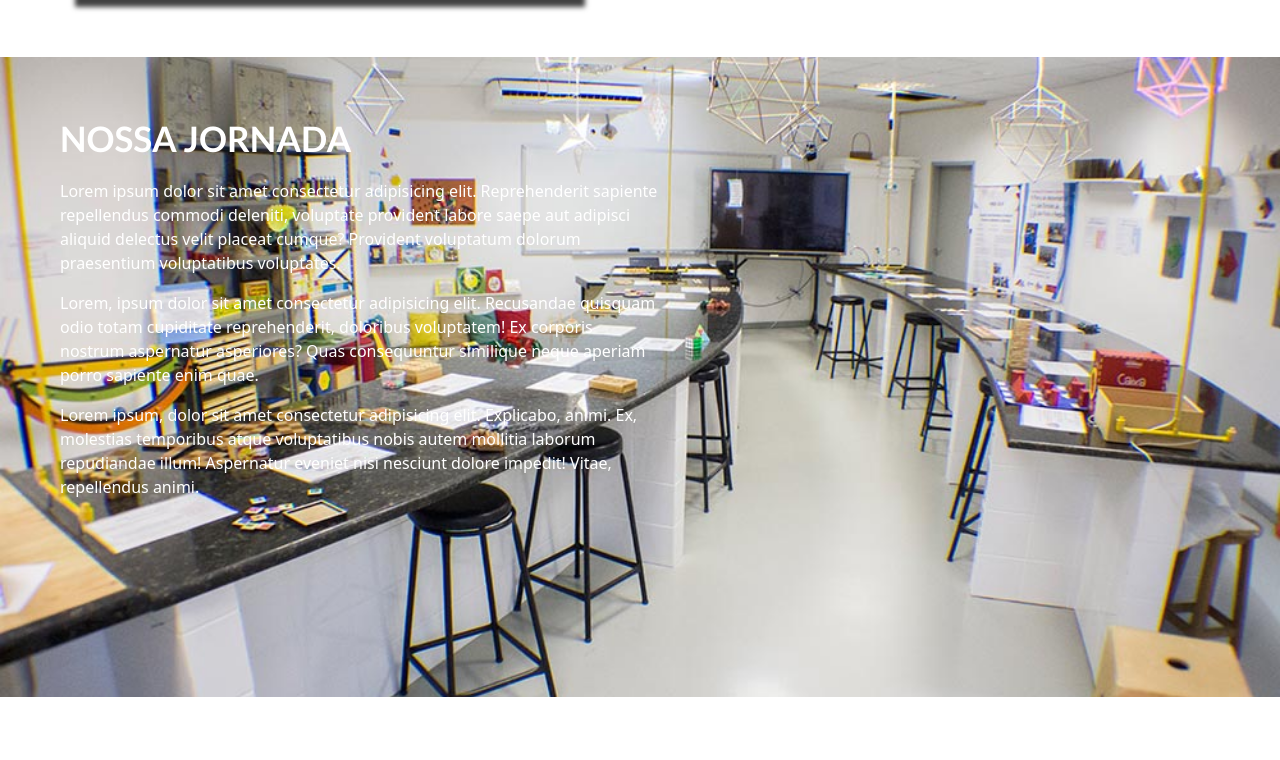
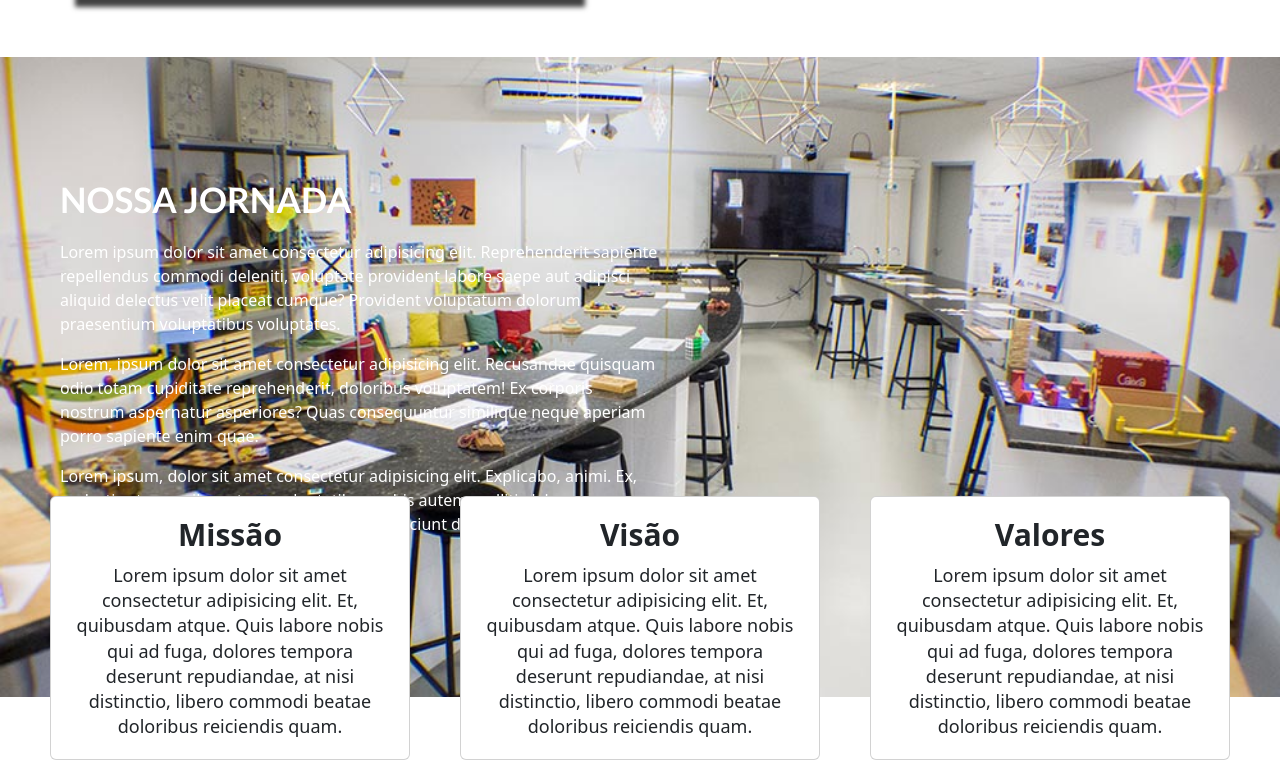
Before and after one commit to becastellani/ProjetoClubeDeCiencias, a plain HTML site: page Pages/Sobre.html in a window 1280 px wide. Shown: the part 1054-1814 px from the top of the page. Before the commit the page ends 1751 px from the top, so only its background shows below. Drawn offline with nearby package versions, Linux system fonts and the light colour scheme; a small style sheet from the web is missing; files whose address does not match are found by name.

Commit message:
seção valores pagina sobre

```diff
--- a/Pages/Sobre.html
+++ b/Pages/Sobre.html
@@ -63,7 +63,6 @@
 
         </section>
 
-
         <section class="secao__historia">
 
                 <div class="secao__sobre__imagem">
@@ -95,7 +94,6 @@
 
         </section>
 
-
         <section class="secao__valores">
 
             <div class="secao__valores__conteudo">
@@ -124,10 +122,47 @@
                 </p>
 
             </div>
+        </section>
+
+        <section class="secao__valores__cards">
+            <div class="grid-container">
+                <div class="card">
+                  <div class="card-content">
+                    <h2 class="card-title">Missão</h2>
+                    <p class="card-text">
+                        Lorem ipsum dolor sit amet consectetur adipisicing elit.
+                        Et, quibusdam atque. Quis labore nobis qui ad fuga, dolores tempora deserunt
+                        repudiandae, at nisi distinctio, libero commodi beatae doloribus reiciendis quam.
+                    </p>
+                  </div>
+                </div>
+
+                <div class="card">
+                  <div class="card-content">
+                    <h2 class="card-title">Visão</h2>
+                    <p class="card-text">
+                        Lorem ipsum dolor sit amet consectetur adipisicing elit.
+                        Et, quibusdam atque. Quis labore nobis qui ad fuga, dolores tempora deserunt
+                        repudiandae, at nisi distinctio, libero commodi beatae doloribus reiciendis quam.
+                    </p>
+                  </div>
+                </div>
+
+                <div class="card">
+                  <div class="card-content">
+                    <h2 class="card-title">Valores</h2>
+                    <p class="card-text">
+                        Lorem ipsum dolor sit amet consectetur adipisicing elit.
+                        Et, quibusdam atque. Quis labore nobis qui ad fuga, dolores tempora deserunt
+                        repudiandae, at nisi distinctio, libero commodi beatae doloribus reiciendis quam.
+                    </p>
+                  </div>
+                </div>
+            </div>
+        </section>
 
 
 
-        </section>
 
     </main>
 
--- a/assets/style/sobre/valores/secao__valores.css
+++ b/assets/style/sobre/valores/secao__valores.css
@@ -1,5 +1,9 @@
 .secao__valores{
+    position: relative;
 
+}
+
+.secao__valores__conteudo{
     color: white;
 
     width: 100vw;
@@ -10,12 +14,17 @@
     background-attachment: fixed;
     background-position: center;
 
+    display: flex;
+    flex-direction: column;
+    justify-content: center;
 
-    padding: 60px;
+    padding-left: 60px;
 
 }
 
 .secao__valores__conteudo > h2{
+
+
 
     text-transform: uppercase;
     font-family: var(--font__lato);
@@ -28,3 +37,48 @@
 
     max-width: 600px;
 }
+
+/* .secao__valores__cards{
+
+    position: absolute;
+    bottom: -160px;
+} */
+
+.grid-container {
+    position: absolute;
+    top: 1550px;    /* isso vai ferra o responsivo */
+    padding: 0 50px;
+    width: 100%;
+
+    display: grid;
+    grid-template-columns: repeat(auto-fit, minmax(250px, 1fr));
+    gap: 50px;
+
+
+  }
+
+  .card {
+    height: auto;
+    background-color: #f0f0f0;
+    padding: 20px;
+
+  }
+
+
+  /* .card-content {
+    flex-grow: 1;
+  } */
+
+  h2.card-title {
+    font-size: 30px;
+    font-weight: bold;
+    margin-bottom: 10px;
+    text-align: center;
+    overflow: hidden;
+  }
+
+  p.card-text {
+    font-size: 18px;
+    line-height: 1.4;
+    text-align: center;
+  }
```
